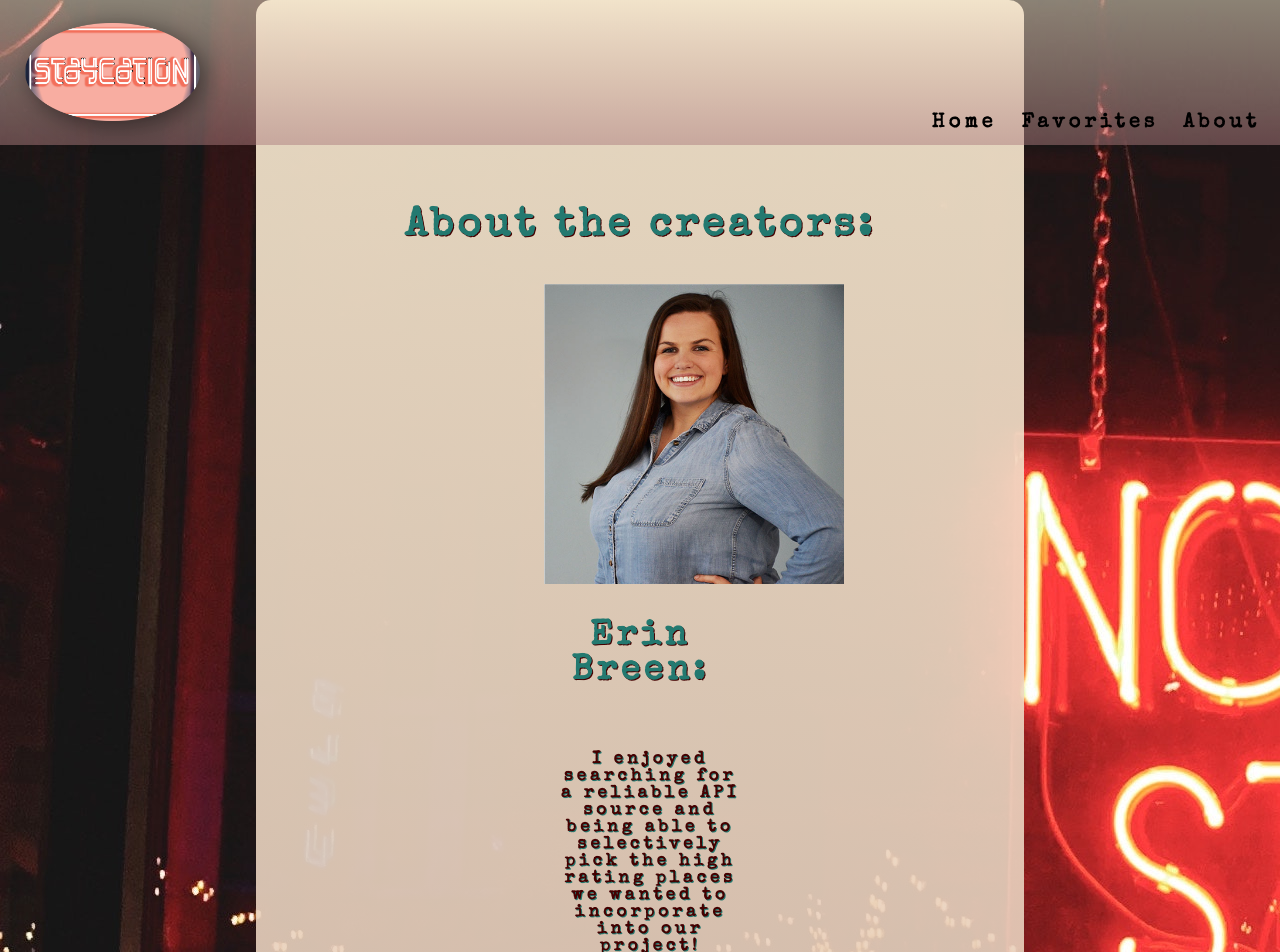
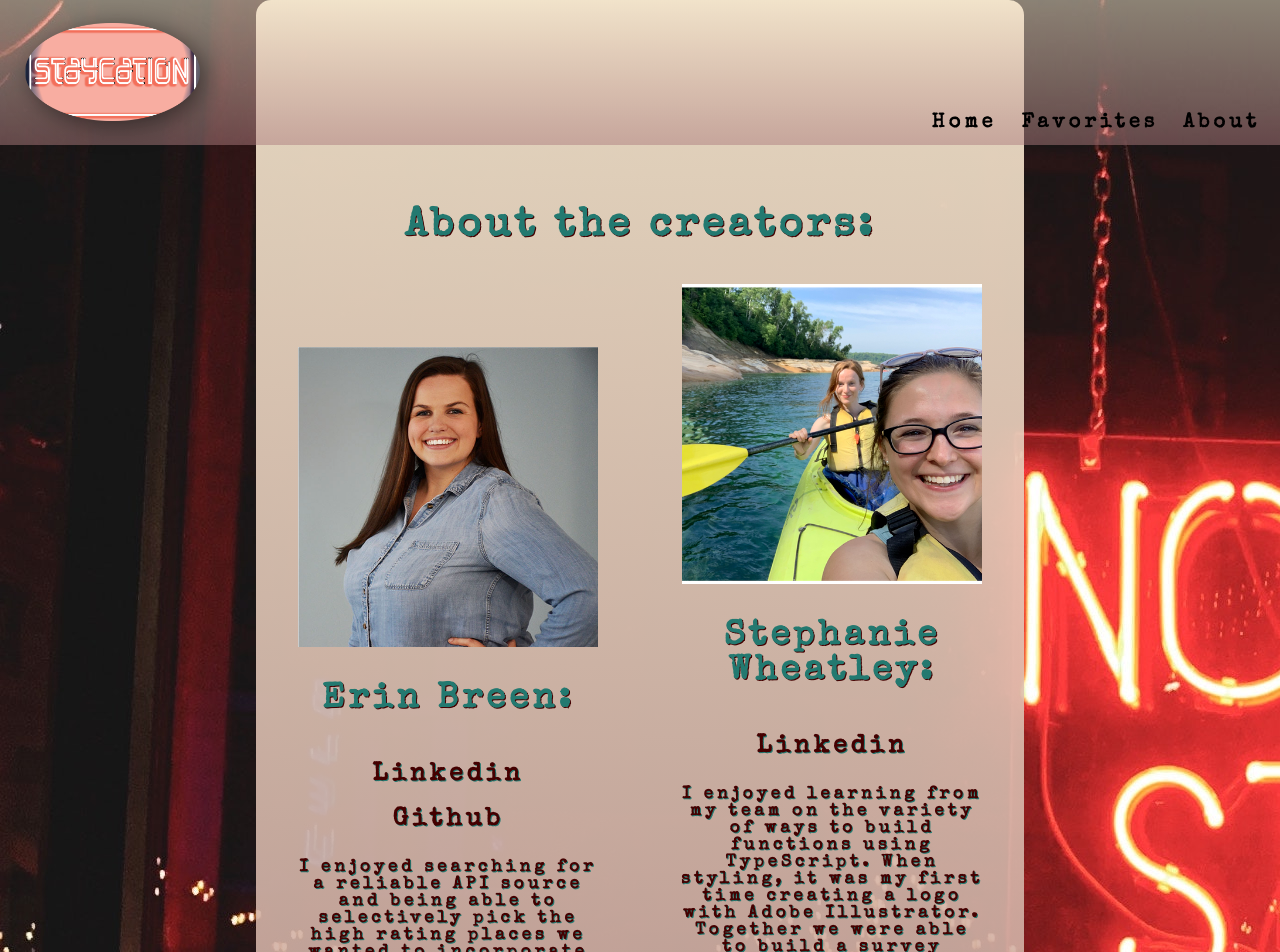
Before and after one commit to ajlajohnson/front-end-staycation, an Angular app: page /about in a window 1280 px wide. Shown: the top 952 px of the page. Built offline with nearby package versions, Linux system fonts and the light colour scheme.

Commit message:
more changes

```diff
--- a/src/app/about/about.component.css
+++ b/src/app/about/about.component.css
@@ -123,8 +123,8 @@
   .grid {
     display: flex;
     flex-direction: column;
-      align-items: center;
-      justify-content: space-around;
+    align-items: center;
+    justify-content: space-around;
 
   }
 
@@ -164,31 +164,26 @@
     .about-background {
     display: flex;
     height: 100%;
-    width: 100%;
-    background: cover;
-    background: url("src/assets/staycation-images/about-background.jpg") no-repeat;
+    background-size: cover;
+    background: url("src/assets/staycation-images/about-background.jpg") ;
     }
 
 .grid {
-  display: flex;
-  align-items: center;
-  justify-content: space-around;
+  flex-direction: row;
+  width: 100%;
   flex-wrap: wrap;
 }
 
-.grid {
-  display: flex;
-  align-items: center;
-    flex-direction: column;
-
-  justify-content: space-around;
+.description {
+  order: 2;
+  padding: 0;
 }
 
 .creator {
   display: flex;
   flex-direction: column;
-  width: 25%;
-
+  align-items: center;
+  width: 40%;
 }
 
 }
--- a/src/app/favorites/favorites.component.css
+++ b/src/app/favorites/favorites.component.css
@@ -1,7 +1,7 @@
 .fave-background {
   background: linear-gradient(rgb(252, 237, 211), rgb(172, 123, 125)) no-repeat;
   background-size: 100%;
-  height: 100%;
+  height: 100vh;
   display: flex;
   flex-direction: column;
   justify-content: center;
--- a/src/app/header/header.component.css
+++ b/src/app/header/header.component.css
@@ -43,7 +43,7 @@
   text-align: right;
   padding: 15px;
   background-color: white;
-  font-size: 20px;
+  font-size: 30px;
 }
 .nav .color {
   color: black;
--- a/src/app/quiz-form/quiz-form.component.css
+++ b/src/app/quiz-form/quiz-form.component.css
@@ -123,22 +123,9 @@ p {
   text-align :center;
 }
 
-/* .kid {
-  font-size: 20px;
-} */
-/*
-.big, .kid, input {
-  height: 50px;
-  width: 50px;
-  text-align: center;
-  justify-content: center;
-  align-items: center;
-  align-content: center;
-} */
 
-.fa-square:before {
-  height: 50px;
-  width: 50px;
+.fa-check-square, .fa-square {
+  font-size: 50px;
 }
 
 .bar {
@@ -277,22 +264,39 @@ p {
 }
 
 @media only screen and (min-width: 992px) {
-  /* .grid {
-    display: flex;
-    flex-wrap: wrap;
-    justify-content: space-between;
-  }
-  .interest-btn {
-    flex: 1;
-  }
-  /* .empty {
-    width: 80px;
-    height: 80px;
-    background-size: 100%;
-  } */
+
 
   .city-q {
     flex-direction: row;
     align-items: center;
   }
+
+  .kid-friendly {
+    display: flex;
+    justify-content: center;
+    align-items: center;
+  }
+
+  .kid {
+    margin-right: 20px;
+  }
+
+  .fa-square, .fa-check-square {
+    margin-left: 150px;
+  }
+
+  .container {
+    display: flex;
+    justify-content: center;
+    align-items: center;
+    padding: 5%;
+  }
+
+  .interests {
+    display: flex;
+    justify-content: center;
+    padding-left: 43%;
+    padding: 10px;
+  }
+
 }
--- a/src/app/quiz-form/quiz-form.component.html
+++ b/src/app/quiz-form/quiz-form.component.html
@@ -81,7 +81,7 @@
           <p [ngClass]="{ highlight: checkInterest('music') }">Music</p>
         </div>
       </div>
-      <div>
+      <div class="kid-friendly">
         <p class="kid" [ngClass]="{ highlight: kidFriendly === 1 }">kid friendly:</p>
         <i class="far fa-square big" *ngIf="kidFriendly === 0" (click)="toggleCheck()"></i>
         <i class="far fa-check-square big" *ngIf="kidFriendly === 1" (click)="toggleCheck()"></i>
```
